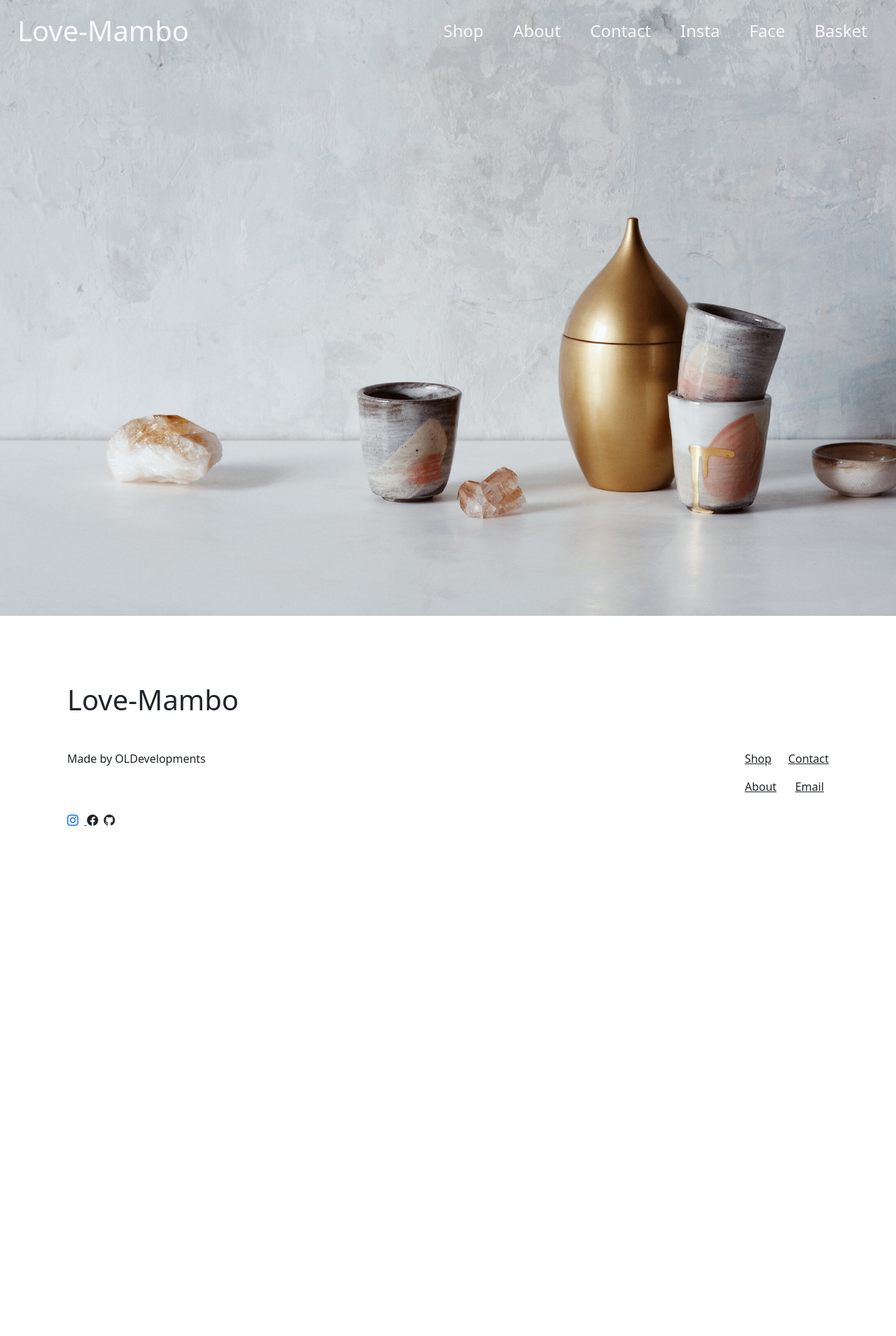
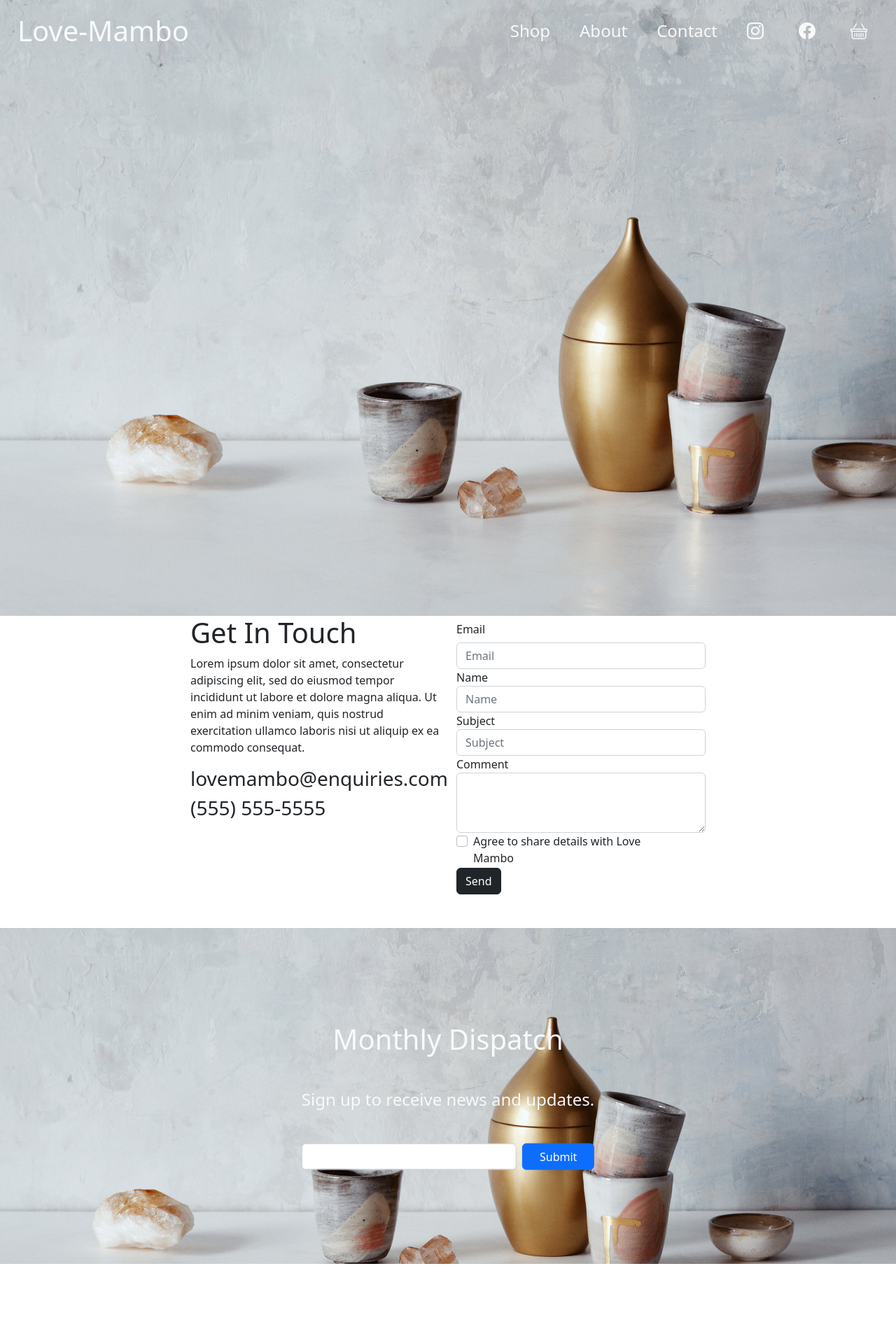
Before and after one commit to olilewis1/plant-shop, a React (Create React App) app in the folder client/: page /contact in a window 1280 px wide. Shown: the top 1909 px of the page at 70% size. Before the commit the page ends 1280 px from the top, so only its background shows below. Built offline with nearby package versions, Linux system fonts and the light colour scheme.

Commit message:
added first structure

```diff
--- a/client/src/App.js
+++ b/client/src/App.js
@@ -4,7 +4,8 @@ import Home from './components/Home.js'
 import NavbarHomepage from './components/NavbarHomepage.js';
 import Footer from './components/Footer.js';
 import Shop from './components/Shop.js';
-import About from './components/About.js'
+import About from './components/About.js';
+import Contact from './components/Contact.js'
 import './App.css';
 
 
@@ -19,6 +20,8 @@ const App = () => (
 </Route>
 <Route path='/about' element={<About />}>
   </Route>
+  <Route path='/contact' element={<Contact />} >
+  </Route>
 </Routes>
 <Footer />
 </BrowserRouter>
--- a/client/src/components/About.js
+++ b/client/src/components/About.js
@@ -11,25 +11,22 @@ const About = () => {
    <hr className=''></hr>
 
   </div>
-    <div className='container d-flex'>
-      <div className='row justify-content-center'>
-            <div className='col-sm-4'>
-        <img src={bexPic} alt='Owner' className='img-fluid max-width'/>
-        <img src={bexPic} alt='Owner' className='img-fluid max-width mt-4'/>
-      </div>
-      <div className='col-sm-4'>
+    <div className='container d-flex flex-column align-items-center'>
 
-      <div>
+
+
+
+
+
         <p> Lorem ipsum dolor sit amet, consectetur adipiscing elit, sed do eiusmod tempor incididunt ut labore et dolore magna aliqua. Aliquet enim tortor at auctor urna nunc id cursus metus. Turpis egestas pretium aenean pharetra magna ac placerat vestibulum. Non quam lacus suspendisse faucibus interdum posuere lorem. Sed viverra tellus in hac habitasse platea dictumst vestibulum rhoncus. Dui vivamus arcu felis bibendum. Sem nulla pharetra diam sit amet nisl. Viverra orci sagittis eu volutpat. Egestas diam in arcu cursus euismod quis viverra nibh. Diam phasellus vestibulum lorem sed risus ultricies tristique nulla. Est lorem ipsum dolor sit amet consectetur adipiscing. Mi in nulla posuere sollicitudin aliquam.</p>
+        <img src={bexPic} alt='Owner' className='img-fluid max-width col-sm-6 '/>
         <p>
         Tincidunt praesent semper feugiat nibh sed. Id cursus metus aliquam eleifend mi. Volutpat est velit egestas dui id ornare arcu odio. Quis ipsum suspendisse ultrices gravida dictum fusce ut placerat. Malesuada pellentesque elit eget gravida cum sociis natoque penatibus. Laoreet non curabitur gravida arcu. Fringilla urna porttitor rhoncus dolor purus non enim praesent. Lectus mauris ultrices eros in cursus turpis. Viverra tellus in hac habitasse platea dictumst vestibulum rhoncus est. Sit amet volutpat consequat mauris nunc congue nisi vitae suscipit. Neque egestas congue quisque egestas diam in arcu. Sed elementum tempus egestas sed. Nascetur ridiculus mus mauris vitae ultricies leo integer malesuada nunc. Quis commodo odio aenean sed adipiscing diam. Ultrices sagittis orci a scelerisque. Ante in nibh mauris cursus mattis molestie a iaculis at. Duis convallis convallis tellus id interdum velit. Tellus integer feugiat scelerisque varius morbi.
         </p>
         <p>
         Tincidunt praesent semper feugiat nibh sed. Id cursus metus aliquam eleifend mi. Volutpat est velit egestas dui id ornare arcu odio. Quis ipsum suspendisse ultrices gravida dictum fusce ut placerat. Malesuada pellentesque elit eget gravida cum sociis natoque penatibus. Laoreet non curabitur gravida arcu. Fringilla urna porttitor rhoncus dolor purus non enim praesent. Lectus mauris ultrices eros in cursus turpis. Viverra tellus in hac habitasse platea dictumst vestibulum rhoncus est. Sit amet volutpat consequat mauris nunc congue nisi vitae suscipit. Neque egestas congue quisque egestas diam in arcu. Sed elementum tempus egestas sed. Nascetur ridiculus mus mauris vitae ultricies leo integer malesuada nunc. Quis commodo odio aenean sed adipiscing diam. Ultrices sagittis orci a scelerisque. Ante in nibh mauris cursus mattis molestie a iaculis at. Duis convallis convallis tellus id interdum velit. Tellus integer feugiat scelerisque varius morbi.
         </p>
-      </div>
-      </div>
-      </div>
+
     </div>
     </div>
   )
--- /dev/null
+++ b/client/src/components/Contact.js
@@ -0,0 +1,80 @@
+import React from 'react'
+
+const Contact = () => {
+  return (
+    <>
+    <div className='container '>
+      <div className='row justify-content-center'>
+      <div className='col-sm-4'>
+        <h1> Get In Touch
+        </h1>
+        <p> Lorem ipsum dolor sit amet, consectetur adipiscing elit, sed do eiusmod tempor incididunt ut labore et dolore magna aliqua. Ut enim ad minim veniam, quis nostrud exercitation ullamco laboris nisi ut aliquip ex ea commodo consequat.</p>
+        <h3>lovemambo@enquiries.com</h3>
+        <h3>(555) 555-5555</h3>
+      </div>
+      <div className='col-sm-4'>
+      <form>
+  <div class="form-group ">
+    <label for="inputEmail3" class="col-sm-2 col-form-label">Email</label>
+    <div class="">
+      <input type="email" class="form-control" id="inputEmail3" placeholder="Email" />
+    </div>
+  </div>
+  <div class="form-group">
+    <label for="formGroupExampleInput">Name</label>
+    <input type="text" class="form-control" id="formGroupExampleInput" placeholder="Name" />
+  </div>
+  <div class="form-group">
+    <label for="formGroupExampleInput">Subject</label>
+    <input type="text" class="form-control" id="formGroupExampleInput" placeholder="Subject" />
+  </div>
+  <div class="form-group">
+    <label for="exampleFormControlTextarea1">Comment</label>
+    <textarea class="form-control" id="exampleFormControlTextarea1" rows="3"></textarea>
+  </div>
+
+  <div class="form-group row">
+
+    <div class="col-sm-10">
+      <div class="form-check">
+        <input class="form-check-input" type="checkbox" id="gridCheck1" />
+        <label class="form-check-label" for="gridCheck1">
+         Agree to share details with Love Mambo
+        </label>
+      </div>
+    </div>
+  </div>
+  <div class="form-group row">
+    <div class="col-sm-10">
+      <button type="submit" class="btn btn-dark">Send</button>
+    </div>
+  </div>
+</form>
+        </div>
+        </div>
+
+
+    </div>
+<div className='home'>
+<div className=' position-relative mt-5  image-email-enter'>
+<div className=''>
+    </div>
+    <div className='position-absolute top-50 start-50 translate-middle text-center'>
+    <h1 className='  text-light mb-5'>Monthly Dispatch</h1>
+    <h4 className=' text-light'>Sign up to receive news and updates.</h4>
+    <div className='d-flex mt-5 needs-validation' >
+    <div className='w-75  me-2'>
+      <input type="email" class="form-control  " id="exampleInputEmail1" aria-describedby="emailHelp" />
+    </div>
+
+
+<button type="submit" class="btn btn-primary w-25">Submit</button>
+    </div>
+    </div>
+    </div>
+    </div>
+    </>
+  )
+}
+
+export default Contact
--- a/client/src/components/NavbarHomepage.js
+++ b/client/src/components/NavbarHomepage.js
@@ -64,9 +64,9 @@ console.log(location)
       <Link to={'/shop'} onClick={incrementHandler} className='me-3 btn text-light btn-outline-* fs-4 nav-item' name='one'  >Shop</Link>
         <Link to='/about' onClick={incrementHandler} className='me-3 btn text-light btn-outline-* fs-4 nav-item' name='one' >About</Link>
         <Link to='/contact' onClick={incrementHandler} className='me-3 btn text-light btn-outline-* fs-4 nav-item' name='one'>Contact</Link>
-        <a  href='https://www.bbc.co.uk'  onClick={incrementHandler} className='me-3 btn text-light btn-outline-* fs-4 nav-item' name='one'>Insta</a>
-        <a  href='https://www.bbc.co.uk'  onClick={incrementHandler} className='me-3 btn text-light btn-outline-* fs-4 nav-item' name='one'>Face</a>
-        <Link to='/basket' onClick={incrementHandler} className='me-3 btn text-light btn-outline-* fs-4 nav-item' name='one'>Basket</Link>
+        <a  href='https://www.bbc.co.uk'  onClick={incrementHandler} className='me-3 btn text-light btn-outline-* fs-4 nav-item' name='one'><i class="bi bi-instagram pe-2"></i></a>
+        <a  href='https://www.bbc.co.uk'  onClick={incrementHandler} className='me-3 btn text-light btn-outline-* fs-4 nav-item' name='one'> <i class="bi bi-facebook pe-2"></i> </a>
+        <Link to='/basket' onClick={incrementHandler} className='me-3 btn text-light btn-outline-* fs-4 nav-item' name='one'><i class="bi bi-basket"></i></Link>
       </div>
     </div>
   </div>
@@ -91,9 +91,9 @@ console.log(location)
       <Link to='/shop' onClick={incrementHandler} className='me-3 btn  text-dark btn-outline-* fs-4 nav-item' name='one'  >Shop</Link>
         <Link to='/about' onClick={incrementHandler} className='me-3 btn  text-dark btn-outline-* fs-4 nav-item' name='one' >About</Link>
         <Link to='/contact' onClick={incrementHandler} className='me-3 btn  text-dark btn-outline-* fs-4 nav-item' name='one'>Contact</Link>
-        <a  href='https://www.bbc.co.uk'  onClick={incrementHandler} className='me-3 btn  text-dark btn-outline-* fs-4 nav-item' name='one'>Insta</a>
-        <a  href='https://www.bbc.co.uk'  onClick={incrementHandler} className='me-3 btn  text-dark btn-outline-* fs-4 nav-item' name='one'>Face</a>
-        <Link to='/basket' onClick={incrementHandler} className='me-3 btn  text-dark btn-outline-* fs-4 nav-item' name='one'>Basket</Link>
+        <a  href='https://www.bbc.co.uk'  onClick={incrementHandler} className='me-3 btn  text-dark btn-outline-* fs-4 nav-item' name='one'><i class="bi bi-instagram pe-2"></i></a>
+        <a  href='https://www.bbc.co.uk'  onClick={incrementHandler} className='me-3 btn  text-dark btn-outline-* fs-4 nav-item' name='one'> <i class="bi bi-facebook pe-2"></i> </a>
+        <Link to='/basket' onClick={incrementHandler} className='me-3 btn  text-dark btn-outline-* fs-4 nav-item' name='one'><i class="bi bi-basket"></i></Link>
       </div>
     </div>
   </div>
```
